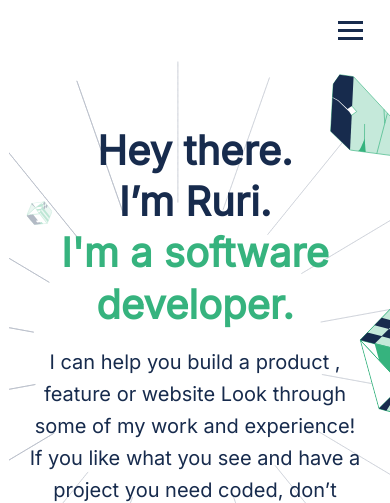
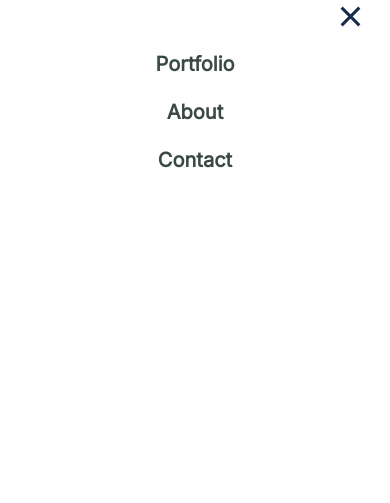
Before and after one commit to RuriEnciso/Portfolio-Project, a website: page index.html in a window 390 px wide. Both pictures are taken after a click on the element 350 px from the left and 30 px from the top of the page. Shown: the top 503 px of the page. Drawn offline with Linux system fonts and the light colour scheme.

Commit message:
Added mobile menu interactive with js

```diff
--- a/index.html
+++ b/index.html
@@ -215,5 +215,6 @@
         </ul>
         <hr class="footer-line"></hr>
     </footer>
+    <script src="script.js"></script>
 </body>
 </html>
--- /dev/null
+++ b/script.js
@@ -0,0 +1,14 @@
+const hamburger = document.querySelector(".hamburger");
+const navMenu = document.querySelector(".nav-menu");
+
+function toggleMenu() {
+    hamburger.classList.toggle("active");
+    navMenu.classList.toggle("active");
+}
+
+hamburger.addEventListener("click", toggleMenu);
+
+document.querySelectorAll(".nav-link").forEach(n => n.addEventListener("click", () => {
+    hamburger.classList.remove("active");
+    navMenu.classList.remove("active");
+}))
--- a/style.css
+++ b/style.css
@@ -25,8 +25,26 @@ nav {
   padding: 1rem 0;
 }
 
+.nav-menu {
+  list-style: none;
+  display: flex;
+  justify-content: center;
+  align-items: center;
+  gap: 20px;
+  padding: 0;
+}
+
+.nav-link {
+  color: #172b4d;
+  font-weight: 700;
+  font-size: 20px;
+  line-height: 32px;
+  text-align: center;
+  text-decoration: none;
+}
+
 .hamburger {
-  display: block;
+  display: none;
   cursor: pointer;
 }
 
@@ -36,6 +54,8 @@ nav {
   width: 25px;
   margin: 5px auto;
   background-color: #172b4d;
+  -webkit-transition: all 0.3s ease-in-out;
+  transition: all 0.3s ease-in-out;
 }
 
 .presentation {
@@ -390,10 +410,51 @@ textarea::placeholder {
 }
 
 @media screen and (max-width: 768px) {
-  .nav-menu {
-    display: none;
+  /* Mobile Menu */
+  .hamburger {
+    display: block;
+    position: absolute;
   }
 
+  .hamburger.active .slide:nth-child(2) {
+    opacity: 0;
+  }
+
+  .hamburger.active .slide:nth-child(1) {
+    transform: translateY(8px) rotate(45deg);
+  }
+
+  .hamburger.active .slide:nth-child(3) {
+    transform: translateY(-8px) rotate(-45deg);
+  }
+
+  .nav-menu {
+    display: block;
+    position: absolute;
+    left: -100%;
+    top: 1rem;
+    gap: 0;
+    flex-direction: column;
+    background-color: #fff;
+    width: 100%;
+    height: 100vh;
+    text-align: center;
+    transition: 0.3s;
+  }
+
+  .nav-item {
+    margin: 16px 0;
+  }
+
+  .nav-link {
+    color: #3a4a42;
+  }
+
+  .nav-menu.active {
+    left: 0;
+  }
+
+  /* We add mobile background image */
   .content {
     background-image: url(./images/mobile/header-illsutration-mobile.svg);
     background-repeat: no-repeat;
@@ -420,23 +481,23 @@ textarea::placeholder {
     display: none;
   }
 
-  .nav-menu {
+  /* .nav-menu {
     list-style: none;
     display: flex;
     justify-content: center;
     align-items: center;
     gap: 20px;
     padding: 0;
-  }
+  } */
 
-  .nav-link {
+  /* .nav-link {
     color: #172b4d;
     font-weight: 700;
     font-size: 20px;
     line-height: 32px;
     text-align: center;
     text-decoration: none;
-  }
+  } */
 
   .content {
     margin-bottom: 28rem;
```
